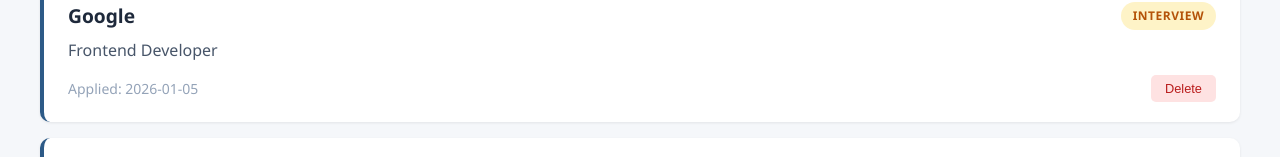
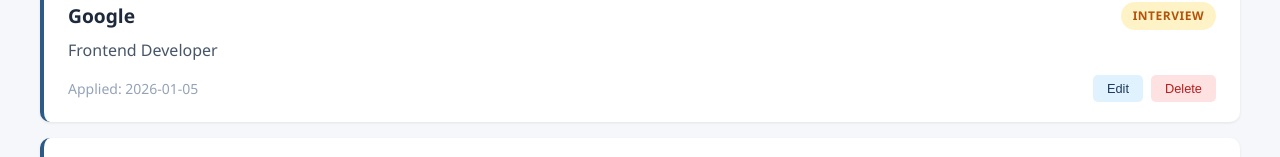
Before and after one commit to navaneeth-algorithm/build-your-job-search-command-center-a-personalized-roadmap-to-a-job-application-tracker, a React (Vite) app: page / in a window 1280 px wide. Shown: the part 788-945 px from the top of the page. Built offline with nearby package versions, Linux system fonts and the light colour scheme.

Commit message:
Add edit functionality with form pre-population

```diff
--- a/src/App.css
+++ b/src/App.css
@@ -117,6 +117,31 @@
   transform: translateY(0);
 }
 
+.form-buttons {
+  display: flex;
+  gap: 0.75rem;
+}
+
+.form-buttons .submit-btn {
+  flex: 1;
+}
+
+.cancel-btn {
+  padding: 0.75rem 1.5rem;
+  font-size: 1rem;
+  font-weight: 600;
+  color: #475569;
+  background-color: #e2e8f0;
+  border: none;
+  border-radius: 6px;
+  cursor: pointer;
+  transition: background-color 0.2s ease;
+}
+
+.cancel-btn:hover {
+  background-color: #cbd5e1;
+}
+
 /* Applications Section */
 .applications-section h2 {
   margin: 0 0 0.5rem;
@@ -202,6 +227,28 @@
   color: #ffffff;
 }
 
+.action-buttons {
+  display: flex;
+  gap: 0.5rem;
+}
+
+.edit-btn {
+  padding: 0.375rem 0.875rem;
+  font-size: 0.8rem;
+  font-weight: 500;
+  color: #1e3a5f;
+  background-color: #e0f2fe;
+  border: none;
+  border-radius: 5px;
+  cursor: pointer;
+  transition: background-color 0.2s ease, color 0.2s ease;
+}
+
+.edit-btn:hover {
+  background-color: #1e3a5f;
+  color: #ffffff;
+}
+
 /* Status Badges */
 .status-badge {
   padding: 0.25rem 0.75rem;
--- a/src/App.jsx
+++ b/src/App.jsx
@@ -15,6 +15,7 @@
     }
     return initialApplications
   })
+  const [editingApplication, setEditingApplication] = useState(null)
 
   useEffect(() => {
     localStorage.setItem(STORAGE_KEY, JSON.stringify(applications))
@@ -32,8 +33,23 @@
     setApplications([newApplication, ...applications])
   }
 
+  const updateApplication = (updatedAppData) => {
+    setApplications(applications.map(app =>
+      app.id === updatedAppData.id ? updatedAppData : app
+    ))
+    setEditingApplication(null)
+  }
+
   const deleteApplication = (id) => {
     setApplications(applications.filter(app => app.id !== id))
+  }
+
+  const startEditing = (application) => {
+    setEditingApplication(application)
+  }
+
+  const cancelEditing = () => {
+    setEditingApplication(null)
   }
 
   return (
@@ -42,7 +58,11 @@
       <MainContent
         applications={applications}
         onAddApplication={addApplication}
+        onUpdateApplication={updateApplication}
         onDeleteApplication={deleteApplication}
+        editingApplication={editingApplication}
+        onStartEditing={startEditing}
+        onCancelEditing={cancelEditing}
       />
       <Footer />
     </div>
--- a/src/components/ApplicationForm.jsx
+++ b/src/components/ApplicationForm.jsx
@@ -1,20 +1,51 @@
-import { useState } from 'react'
+import { useState, useEffect } from 'react'
 
-function ApplicationForm({ onAddApplication }) {
+function ApplicationForm({
+  onAddApplication,
+  onUpdateApplication,
+  editingApplication,
+  onCancelEditing
+}) {
   const [company, setCompany] = useState('')
   const [role, setRole] = useState('')
   const [status, setStatus] = useState('')
   const [dateApplied, setDateApplied] = useState('')
 
+  const isEditing = editingApplication !== null
+
+  useEffect(() => {
+    if (editingApplication) {
+      setCompany(editingApplication.company)
+      setRole(editingApplication.role)
+      setStatus(editingApplication.status)
+      setDateApplied(editingApplication.dateApplied)
+    } else {
+      setCompany('')
+      setRole('')
+      setStatus('')
+      setDateApplied('')
+    }
+  }, [editingApplication])
+
   const handleSubmit = (e) => {
     e.preventDefault()
 
+    if (isEditing) {
+      onUpdateApplication({
+        id: editingApplication.id,
+        company,
+        role,
+        status,
+        dateApplied
+      })
+    } else {
       onAddApplication({
         company,
         role,
         status,
         dateApplied
       })
+    }
 
     // Clear form after submission
     setCompany('')
@@ -23,9 +54,17 @@
     setDateApplied('')
   }
 
+  const handleCancel = () => {
+    onCancelEditing()
+    setCompany('')
+    setRole('')
+    setStatus('')
+    setDateApplied('')
+  }
+
   return (
     <form className="application-form" onSubmit={handleSubmit}>
-      <h3>Add New Application</h3>
+      <h3>{isEditing ? 'Edit Application' : 'Add New Application'}</h3>
 
       <div className="form-group">
         <label htmlFor="company">Company</label>
@@ -82,9 +121,16 @@
         />
       </div>
 
+      <div className="form-buttons">
         <button type="submit" className="submit-btn">
-        Add Application
+          {isEditing ? 'Update Application' : 'Add Application'}
         </button>
+        {isEditing && (
+          <button type="button" className="cancel-btn" onClick={handleCancel}>
+            Cancel
+          </button>
+        )}
+      </div>
     </form>
   )
 }
--- a/src/components/MainContent.jsx
+++ b/src/components/MainContent.jsx
@@ -1,10 +1,23 @@
 import ApplicationForm from './ApplicationForm'
 
-function MainContent({ applications, onAddApplication, onDeleteApplication }) {
+function MainContent({
+  applications,
+  onAddApplication,
+  onUpdateApplication,
+  onDeleteApplication,
+  editingApplication,
+  onStartEditing,
+  onCancelEditing
+}) {
   return (
     <main className="main-content">
       <div className="applications-container">
-        <ApplicationForm onAddApplication={onAddApplication} />
+        <ApplicationForm
+          onAddApplication={onAddApplication}
+          onUpdateApplication={onUpdateApplication}
+          editingApplication={editingApplication}
+          onCancelEditing={onCancelEditing}
+        />
 
         <section className="applications-section">
           <h2>Your Applications</h2>
@@ -22,12 +35,20 @@
                 <p className="role-title">{app.role}</p>
                 <div className="application-footer">
                   <p className="date-applied">Applied: {app.dateApplied}</p>
+                  <div className="action-buttons">
+                    <button
+                      className="edit-btn"
+                      onClick={() => onStartEditing(app)}
+                    >
+                      Edit
+                    </button>
                     <button
                       className="delete-btn"
                       onClick={() => onDeleteApplication(app.id)}
                     >
                       Delete
                     </button>
+                  </div>
                 </div>
               </li>
             ))}
```
Lines whose indentation alone changed are shown as unchanged.
